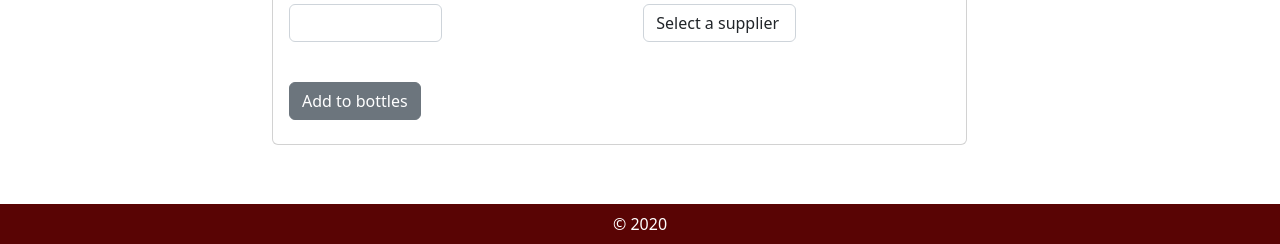
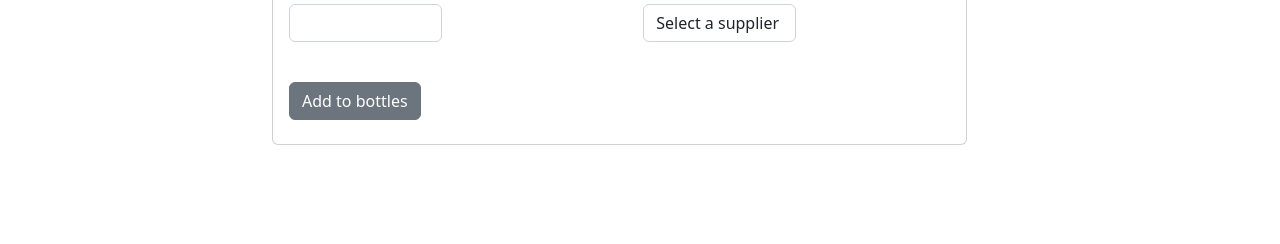
Before and after one commit to gideng/MSYS-Module-5, a Django app: template M5P-DjangoTemplates-AngMangilitNg/MyInventoryApp/templates/MyInventoryApp/add_bottles.html in a window 1280 px wide. Shown: the part 556-800 px from the top of the page. Run offline with Django 3.2, Linux system fonts and the light colour scheme; the template is opened without the code that fills it, so the values that code supplies are empty; some libraries are stand-ins or nearby versions.

Commit message:
removed footer because it makes the view_bottles page broken, it just shows in the middle not at the bottom

```diff
--- a/M5P-DjangoTemplates-AngMangilitNg/MyInventoryApp/templates/MyInventoryApp/base.html
+++ b/M5P-DjangoTemplates-AngMangilitNg/MyInventoryApp/templates/MyInventoryApp/base.html
@@ -2,6 +2,8 @@
 
 <html>
     <head>
+        <meta charset="UTF-8">
+        <meta name="viewport" content="width=device-width, initial-scale=1.0">
         <title>The List</title>
         <link rel="stylesheet" href="https://fonts.googleapis.com/css?family=Roboto:300,400,500,700|Material+Icons">
         <link rel="stylesheet" href="{% static '/bootstrap/css/bootstrap.min.css' %}">
@@ -34,14 +36,5 @@
 
             </div>
         </div>
-
-        <footer class="footer bg-custom" style="background-color: #590404;">
-
-            <!-- Copyright -->
-            <div class="container">&copy; 2020</div>
-            <!-- Copyright -->
-
-        </footer>
-
     </body>
 </html>
```
